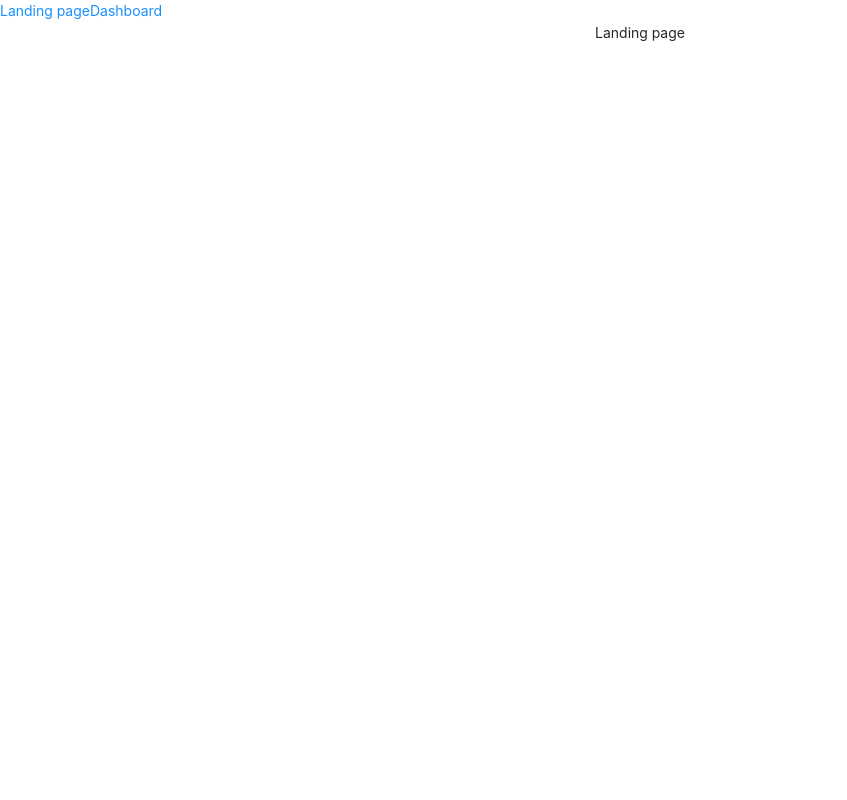
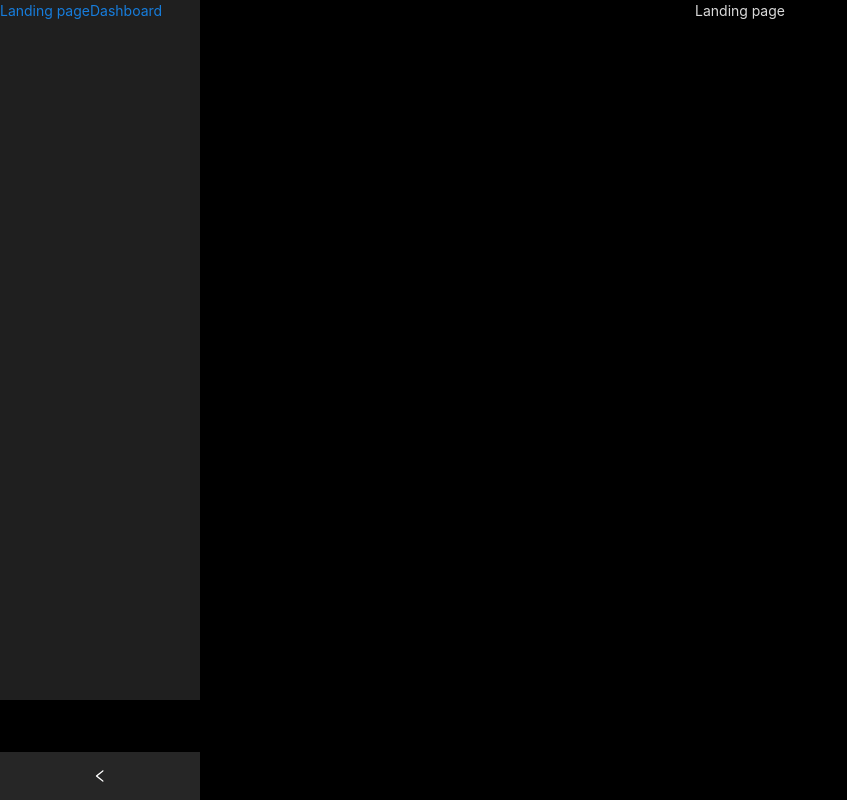
Before and after one commit to attech-org/photomagi, a React (Create React App) app: page / in a window 1280 px wide. Shown: the whole page, without its empty margins (0-847 px from the left). Built offline with nearby package versions, Linux system fonts and the light colour scheme.

Commit message:
feat: Added dark theme; Added basic sidebar

```diff
--- a/src/containers/Layout.tsx
+++ b/src/containers/Layout.tsx
@@ -1,3 +1,5 @@
+import { Layout } from 'antd';
+import { useState } from 'react';
 import { Link } from 'react-router-dom';
 import styled from 'styled-components';
 
@@ -10,12 +12,25 @@ const StyledMain = styled.main`
   height: calc(100vh - 100px);
 `;
 
-const Layout: React.FunctionComponent = ({ children }) => (
-  <>
-    <Link to="/">Landing page</Link>
-    <Link to="/dashboard">Dashboard</Link>
-    <StyledMain>{children}</StyledMain>
-  </>
-);
+const LayoutWrapper: React.FunctionComponent = ({ children }) => {
+  const [isCollapsed, onCollapsedChange] = useState(false);
+  return (
+    <Layout>
+      <Layout.Sider
+        breakpoint="md"
+        collapsible
+        collapsed={isCollapsed}
+        onCollapse={onCollapsedChange}
+      >
+        <Link to="/">Landing page</Link>
+        <Link to="/dashboard">Dashboard</Link>
+      </Layout.Sider>
 
-export default Layout;
+      <Layout.Content>
+        <StyledMain>{children}</StyledMain>
+      </Layout.Content>
+    </Layout>
+  );
+};
+
+export default LayoutWrapper;
--- a/src/index.tsx
+++ b/src/index.tsx
@@ -5,7 +5,7 @@ import { Provider } from 'react-redux';
 import App from './App';
 import store from './redux/store';
 
-import 'antd/dist/antd.css';
+import 'antd/dist/antd.dark.css';
 
 ReactDOM.render(
   <React.StrictMode>
```
Also changed, not shown: 1 other file (tests, documents, lock files or other folders).
